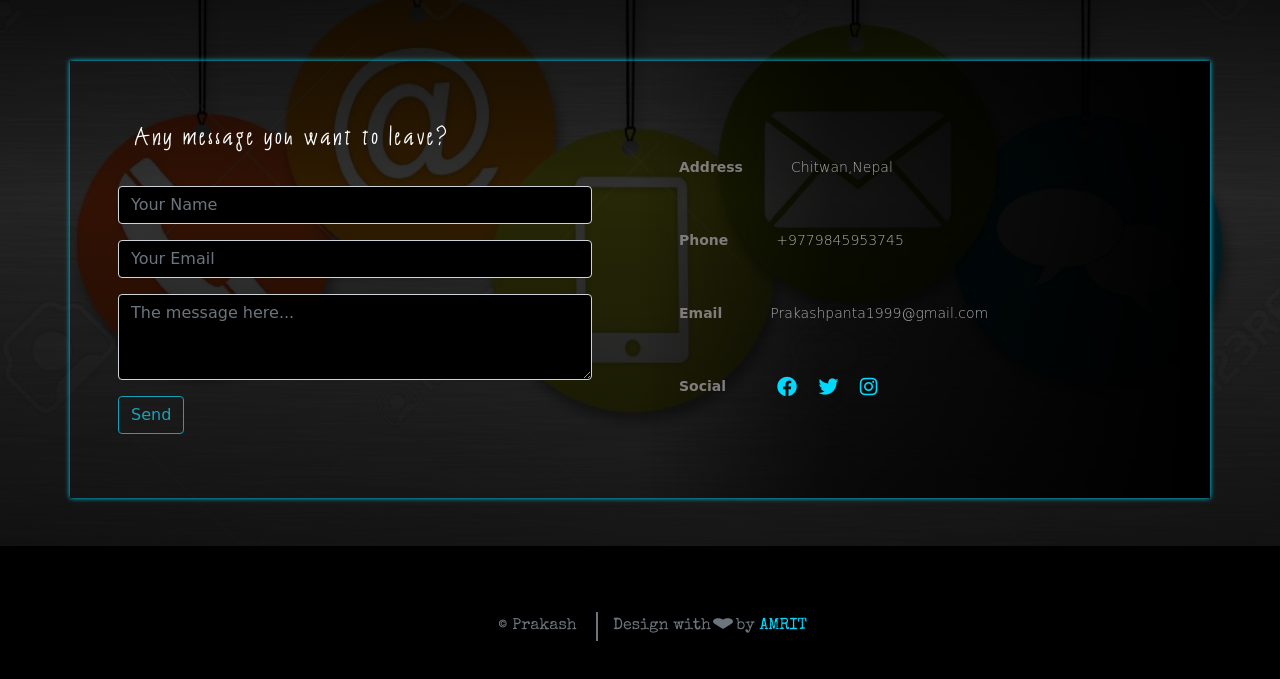
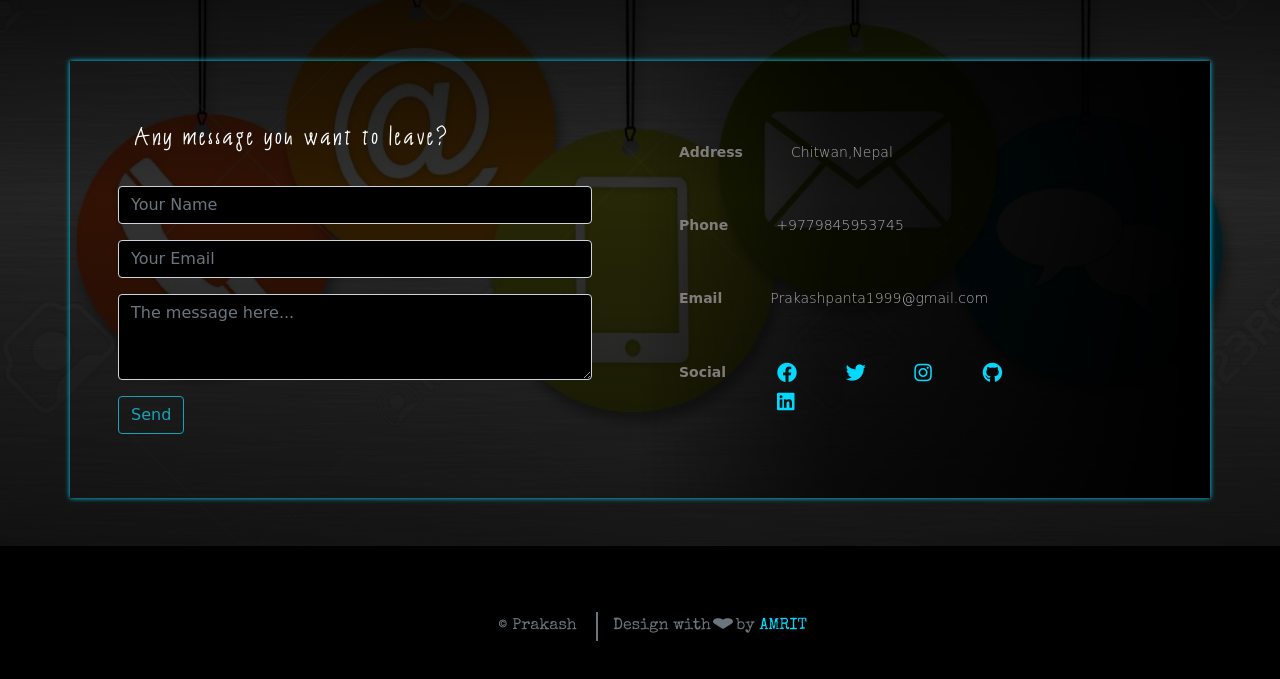
Before and after one commit to prakashpanta/prakashpanta.github.io, a plain HTML site: page category-post.html in a window 1280 px wide. Shown: the part 562-1241 px from the top of the page. Drawn offline with Linux system fonts and the light colour scheme; a web font is replaced by a local one.

Commit message:
adding cname file;

```diff
--- a/category-post.html
+++ b/category-post.html
@@ -232,6 +232,8 @@
                                 <span class="col-3"><a href="https://www.facebook.com/prakash.panta.142" class="fab fa-facebook"></a></span>
                                 <span class="col-3"><a href="https://twitter.com/prakashpanta268" class="fab fa-twitter"></a></span>
                                 <span class="col-3"><a href="https://www.instagram.com/prakash268/" class="fab fa-instagram"></a></span>
+                                <span class="col-3"><a href="https://github.com/prakashpanta" class="fab fa-github"></a></span>
+                                <span class="col-3"><a href="https://www.linkedin.com/in/prakash268" class="fab fa-linkedin"></a></span>
                             </div>
                         </div>
                     </div>
```
Also changed, not shown: index.html (+2 -0 lines), search.html (+2 -0 lines), 2 other files.
